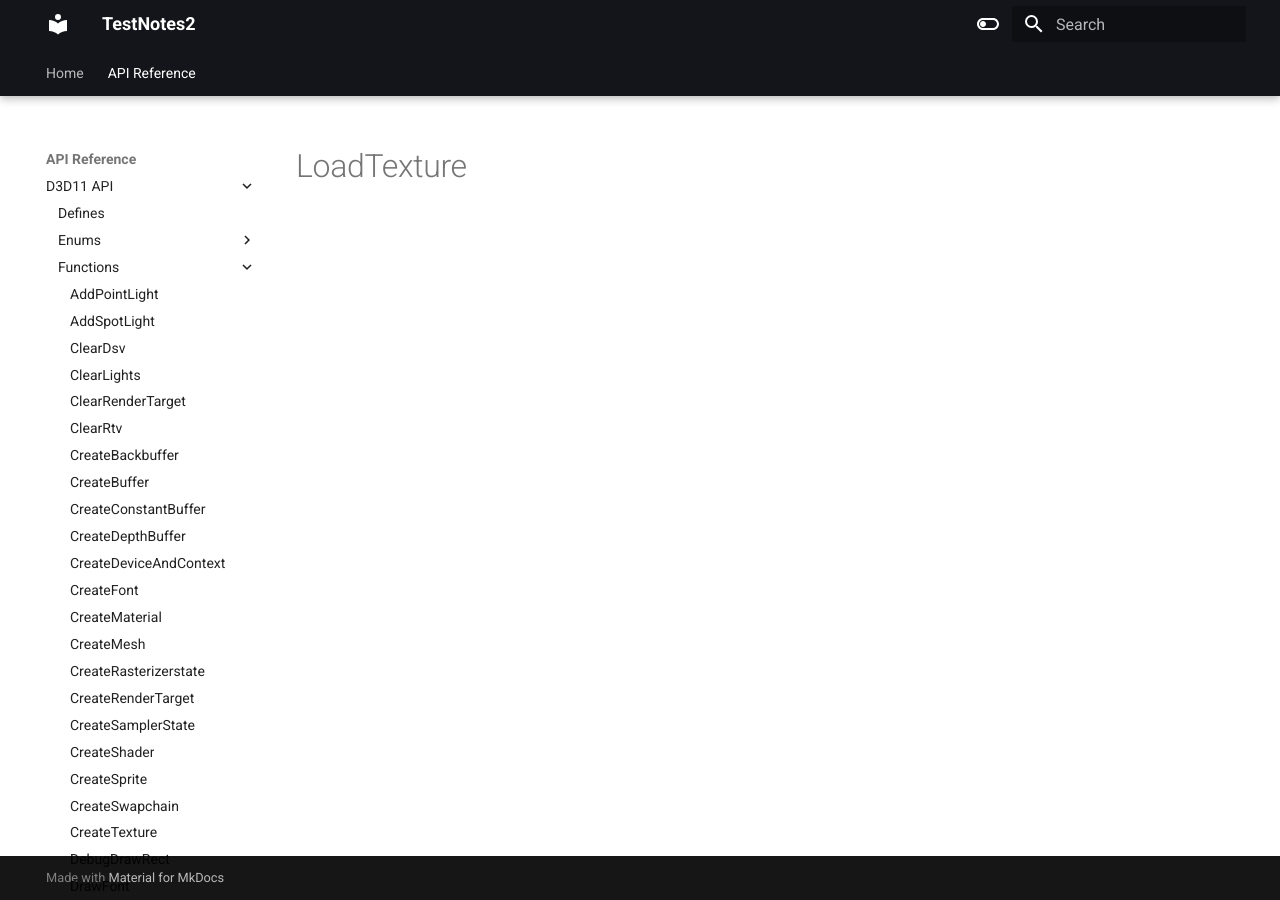
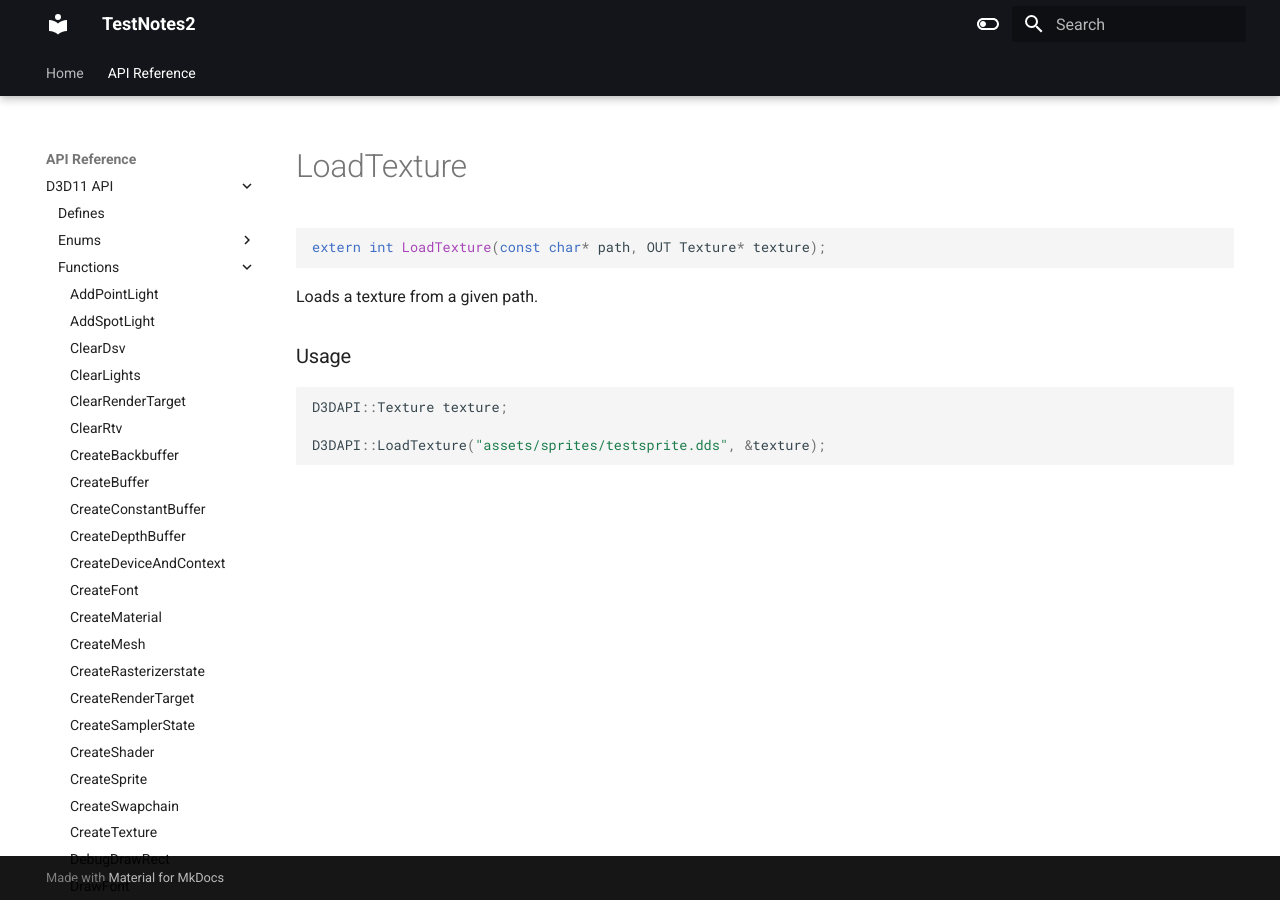
Before and after one commit to erichederstedt/TempEngineDocs, an MkDocs documentation site: the page built from docs/API Reference/D3D11 API/Functions/LoadTexture.md, in a window 1280 px wide. Built offline with MkDocs 1.6.1 and Material for MkDocs 9.7.7, drawn with Linux system fonts in a browser that asks for light colours.

Commit message:
PUSH NOTE : LoadTexture.md

````diff
--- a/docs/API Reference/D3D11 API/Functions/LoadTexture.md
+++ b/docs/API Reference/D3D11 API/Functions/LoadTexture.md
@@ -1 +1,15 @@
 # LoadTexture
+
+```c++
+extern int LoadTexture(const char* path, OUT Texture* texture);
+```
+
+Loads a texture from a given path.
+
+
+### Usage
+```c++
+D3DAPI::Texture texture;
+
+D3DAPI::LoadTexture("assets/sprites/testsprite.dds", &texture);
+```
````
